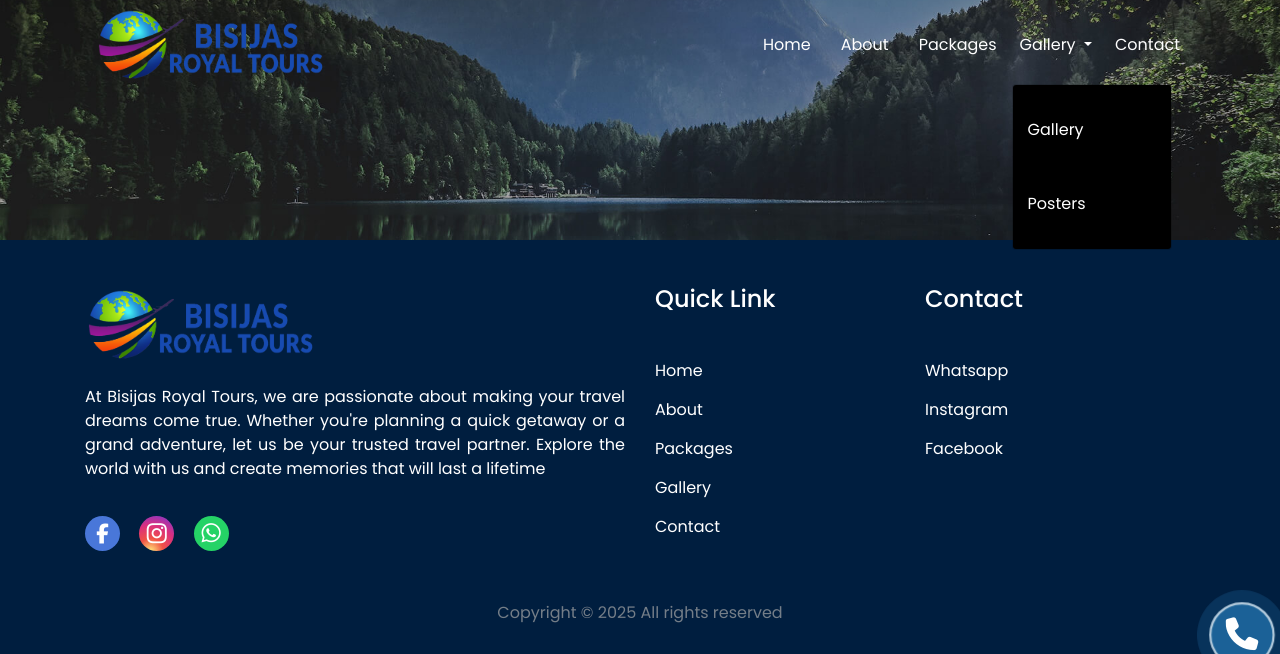
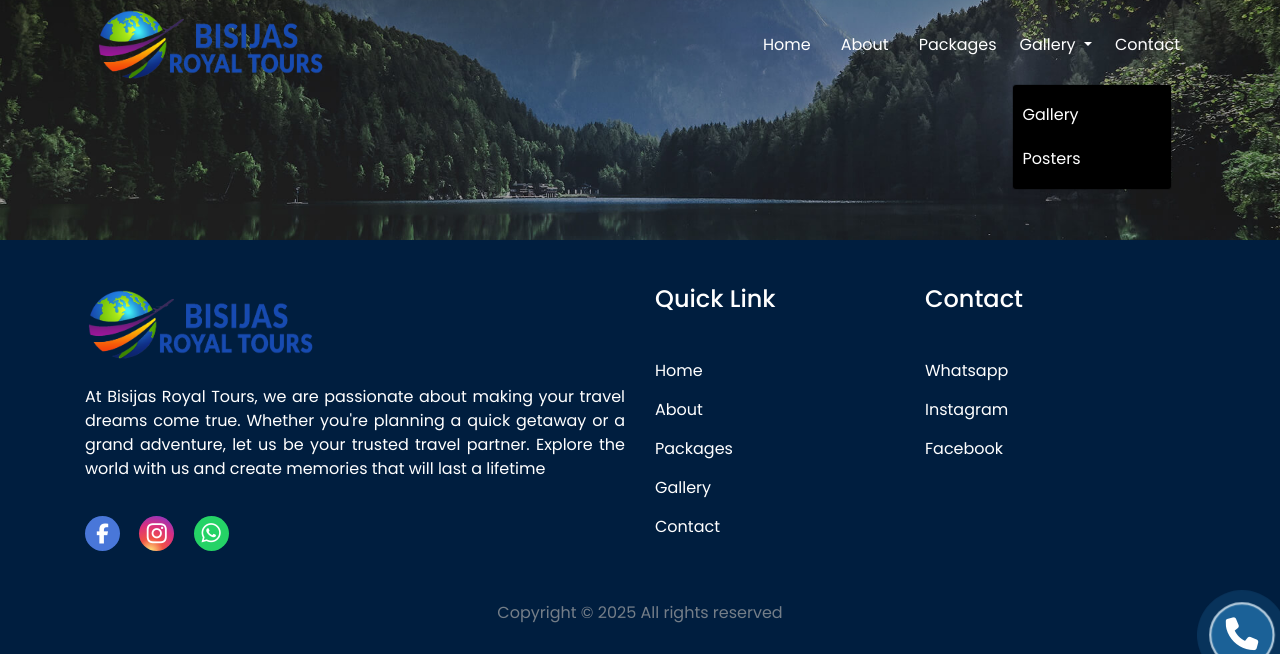
Before and after one commit to Vinith-Vj/Bisijas, a Django app: page /base in a window 1280 px wide, after a click on "Gallery". Shown: the top 654 px of the page. Run offline with Django 5.2, Linux system fonts and the light colour scheme; some libraries are stand-ins or nearby versions.

Commit message:
blah blah blah

```diff
--- a/templates/base.html
+++ b/templates/base.html
@@ -76,8 +76,8 @@
                                             Gallery
                                         </a>
                                         <div class="dropdown-menu" aria-labelledby="galleryDropdown">
-                                            <a class="dropdown-item" href="gallery">Gallery</a>
-                                            <a class="dropdown-item" href="poster">Posters</a>
+                                            <a class="dropdown-item" href="gallery" style="color: white; padding: 10px;">Gallery</a>
+                                            <a class="dropdown-item" href="poster" style="color: white; padding: 10px;">Posters</a>
                                         </div>
                                     </li>
                                     {% comment %} <li class="nav-item">
```
